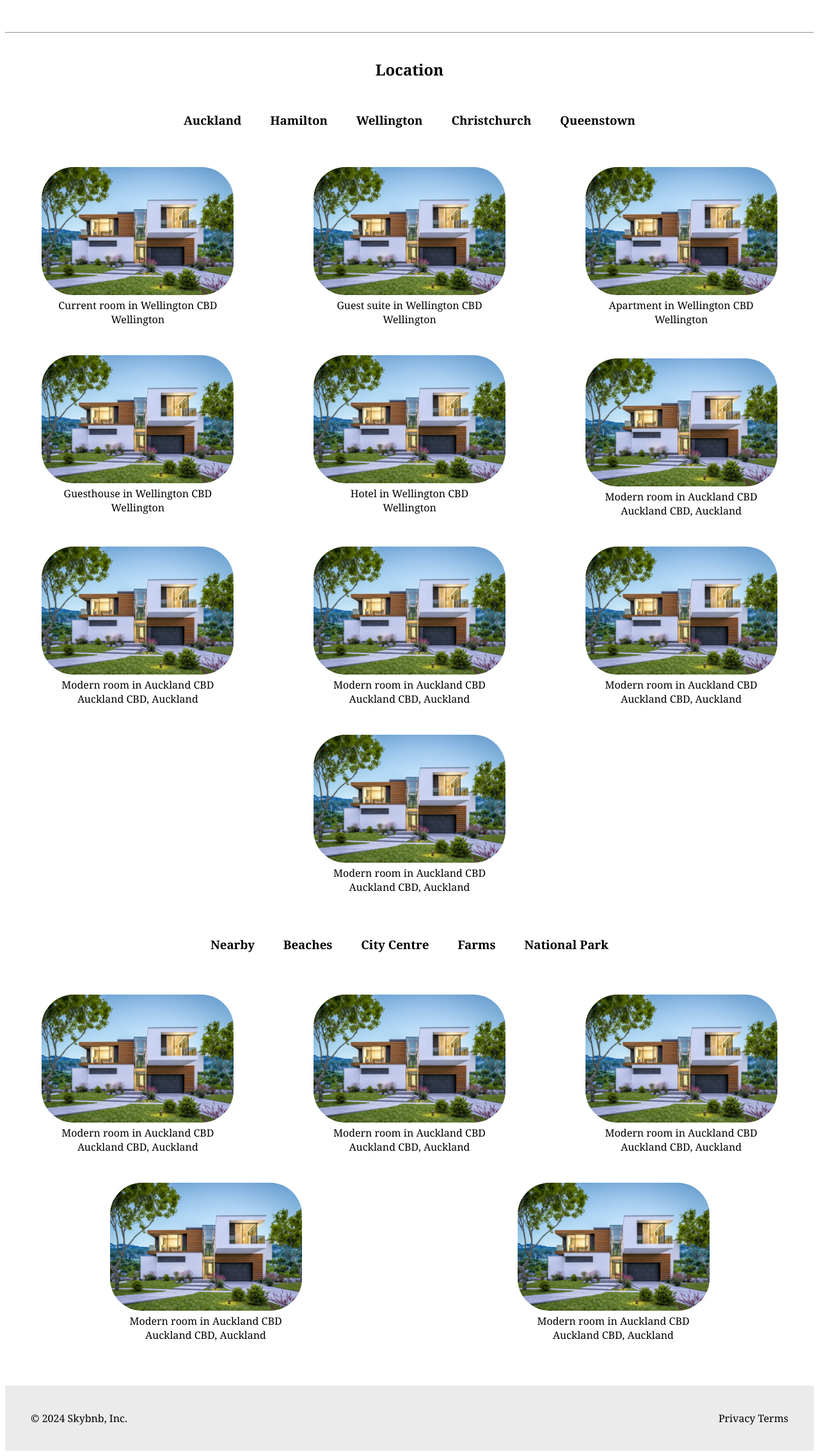
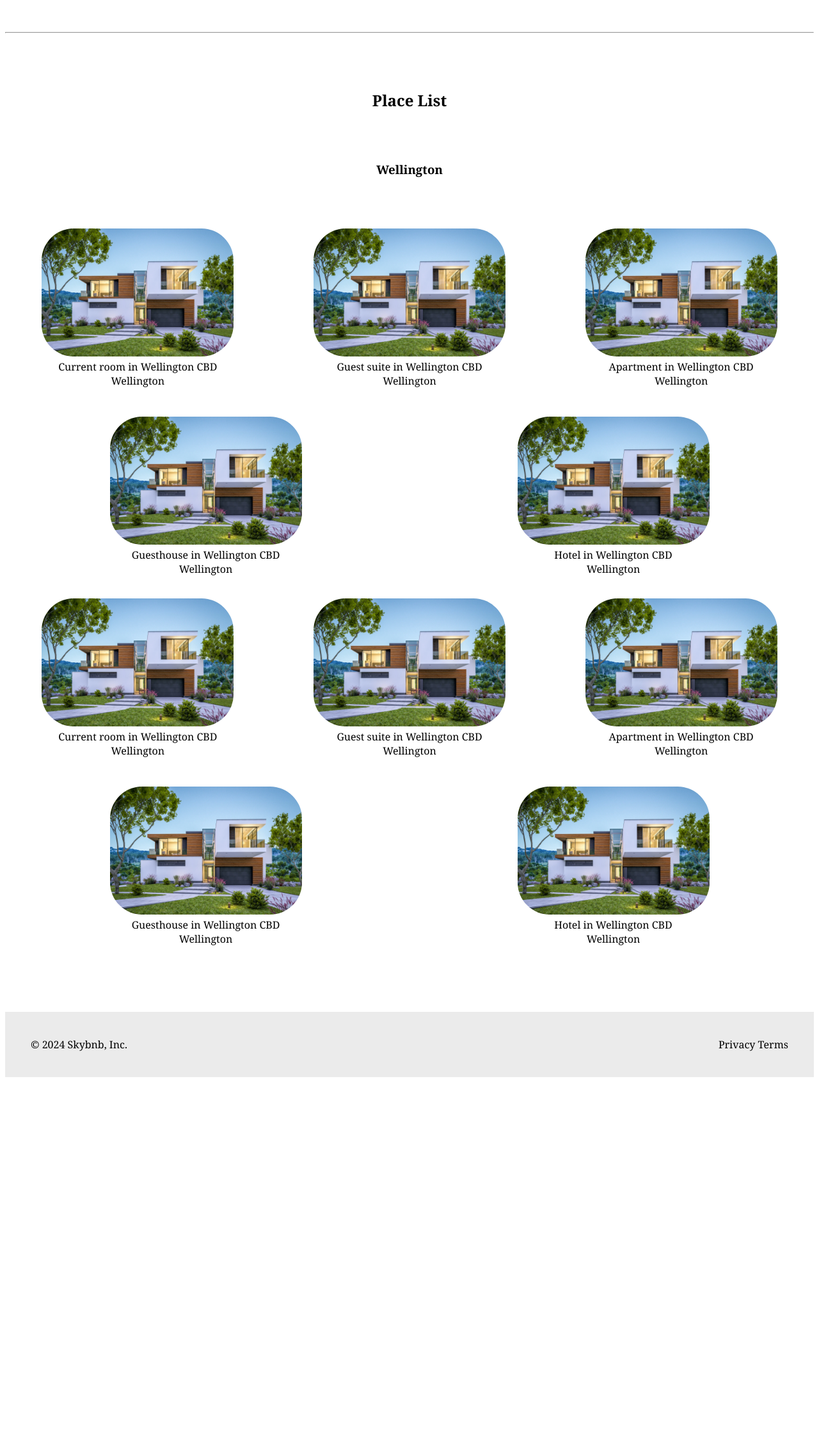
Before and after one commit to jedi24garcia/EnterpriseWebApplication, a Django app: page / in a window 1280 px wide. Shown: the part 170-2445 px from the top of the page at 64% size. After the commit the page ends 1853 px from the top, so only its background shows below. Run offline with Django 5.2, Linux system fonts and the light colour scheme; data comes from the database, SQL or seed files in the repository; both versions use the stored data as it was after the commit.

Commit message:
Updated UserProfile setup in accounts app (view, admin, model, form, url, template), base template and style, Stay_list template.

```diff
--- a/accounts/templates/signup.html
+++ b/accounts/templates/signup.html
@@ -10,10 +10,10 @@
       <!-- {{ form.as_p }} -->
       <div class="input_container">
         <div class="input_field">
-          Username: {{form.first_name}}
+          First Name: {{form.first_name}}
         </div>
         <div class="input_field">
-          Username: {{form.last_name}}
+          Last Name: {{form.last_name}}
         </div>
         <div class="input_field">
           Username: {{form.username}}
--- a/accounts/urls.py
+++ b/accounts/urls.py
@@ -6,4 +6,5 @@
     path('login/', views.UserLogin, name='login'),
     path('signup/', views.UserSignUp, name='signup'),
     path('logout/', LogoutView.as_view(), name='logout'),
+    path('user_profile', views.UserProfile, name='user_profile'),
 ]
--- a/static/css/base.css
+++ b/static/css/base.css
@@ -34,6 +34,17 @@
 }
 
 /* Home Page */
+
+.list_title {
+  padding-top: 40px;
+  padding-bottom: 10px;
+}
+
+.location-list {
+
+  padding-bottom: 20px;
+}
+
 h2 {
   padding-top: 20px;
 }
@@ -113,6 +124,15 @@
   transform: scale(1.2);
 }
 
+
+.property_box {
+  padding-bottom: 30px;
+}
+
+
+
+
+
 footer {
   display: flex;
   justify-content: space-between;
@@ -153,7 +173,9 @@
 }
 
 
-/* login_signup page */
+
+
+/* login_signup_profile page */
 
 .form_container {
   padding: 100px 50px;
@@ -171,7 +193,8 @@
     /* background-color: grey; */
     border-radius: 30px;
   width: 500px;
-  height: 460px;
+  /* height: 400px; */
+  padding-bottom: 80px;
 
 }
 
@@ -201,6 +224,11 @@
   border: none;
   margin-bottom: 30px;
   margin-top: 30px;
+  cursor: pointer;
+  }
+
+ .box_container form button{
+    cursor: pointer;
   }
 
   .input_field {
--- a/stays/templates/stays/stay_detail.html
+++ b/stays/templates/stays/stay_detail.html
@@ -4,6 +4,7 @@
 
 {% block content %}
 <div id="stay-detail">
+    <div class="stay_detail_box">
         <h3 class="location">Exact location provided after booking</h3>
         <div class="stay-section-1">
             <div class="stay-images">
@@ -47,8 +48,6 @@
             </div>
         </div>
     </div>
-
-
-
+</div>
 
 {% endblock %}
--- a/stays/templates/stays/stay_list.html
+++ b/stays/templates/stays/stay_list.html
@@ -2,17 +2,46 @@
 {% load static %}
 
 {% block content %}
+<div class="list_title">
+    <h2>Place List</h2>
+</div>
+<div class="property_box">
+<!-- <h2>Propery List</h2> -->
+    <div class="location-list">
+        <h3>
+            <!-- <span>Auckland</span>
+            <span>Hamilton</span> -->
+            <span>Wellington</span>
+            <!-- <span>Christchurch</span>
+            <span>Queenstown</span> -->
+        </h3>
+    </div>
+    <div class="card_container">
+        <div class="image-row">
+            {% for stay in stays %}
+                <div class="image-item">
+                    <a href="{% url 'stay_detail' stay.pk %}">
+                        <div class="card_box">
+                            <img src="{% static 'property.webp' %}">
+                            <p>{{ stay.title }}<br>{{ stay.location }}</p>
+                        </div>
+                    </a>
+                </div>
 
-<h2>Location</h2>
-<div class="location-list">
+            {% endfor %}
+        </div>
+    </div>
+
+    <!-- <div class="location-list">
     <h3>
-        <span>Auckland</span>
-        <span>Hamilton</span>
-        <span>Wellington</span>
-        <span>Christchurch</span>
-        <span>Queenstown</span>
+        <span>Nearby</span>
+        <span>Beaches</span>
+        <span>City Centre</span>
+        <span>Farms</span>
+        <span>National Park</span>
     </h3>
-    </div>
+    </div> -->
+
     <div class="card_container">
 
         <div class="image-row">
@@ -25,85 +54,11 @@
                         </div>
                     </a>
                 </div>
+
             {% endfor %}
-            <div class="image-item">
-                <div class="card_box">
-                    <a href=""><img src="{% static 'property.webp' %}" alt="Property Image"></a>
-                    <a href=""><p>Modern room in Auckland CBD<br>Auckland CBD, Auckland</p></a>
-                </div>
-            </div>
-            <div class="image-item">
-                <div class="card_box">
-                    <a href=""><img src="{% static 'property.webp' %}" alt="Property Image"></a>
-                    <a href=""><p>Modern room in Auckland CBD<br>Auckland CBD, Auckland</p></a>
-                </div>
-            </div>
-            <div class="image-item">
-                <div class="card_box">
-                    <a href=""><img src="{% static 'property.webp' %}" alt="Property Image"></a>
-                    <a href=""><p>Modern room in Auckland CBD<br>Auckland CBD, Auckland</p></a>
-                </div>
-            </div>
-            <div class="image-item">
-                <div class="card_box">
-                    <a href=""><img src="{% static 'property.webp' %}" alt="Property Image"></a>
-                    <a href=""><p>Modern room in Auckland CBD<br>Auckland CBD, Auckland</p></a>
-                </div>
-            </div>
-            <div class="image-item">
-                <div class="card_box">
-                    <a href=""><img src="{% static 'property.webp' %}" alt="Property Image"></a>
-                    <a href=""><p>Modern room in Auckland CBD<br>Auckland CBD, Auckland</p></a>
-                </div>
-            </div>
-        </div>
-    </div>
-
-    <div class="location-list">
-    <h3>
-        <span>Nearby</span>
-        <span>Beaches</span>
-        <span>City Centre</span>
-        <span>Farms</span>
-        <span>National Park</span>
-    </h3>
-    </div>
-
-    <div class="card_container">
-        <div class="image-row">
-            <div class="image-item">
-                <div class="card_box">
-                    <a href=""><img src="{% static 'property.webp' %}" alt="Property Image"></a>
-                    <a href=""><p>Modern room in Auckland CBD<br>Auckland CBD, Auckland</p></a>
-                </div>
-            </div>
-            <div class="image-item">
-                <div class="card_box">
-                    <a href=""><img src="{% static 'property.webp' %}" alt="Property Image"></a>
-                    <a href=""><p>Modern room in Auckland CBD<br>Auckland CBD, Auckland</p></a>
-                </div>
-            </div>
-            <div class="image-item">
-                <div class="card_box">
-                    <a href=""><img src="{% static 'property.webp' %}" alt="Property Image"></a>
-                    <a href=""><p>Modern room in Auckland CBD<br>Auckland CBD, Auckland</p></a>
-                </div>
-            </div>
-            <div class="image-item">
-                <div class="card_box">
-                    <a href=""><img src="{% static 'property.webp' %}" alt="Property Image"></a>
-                    <a href=""><p>Modern room in Auckland CBD<br>Auckland CBD, Auckland</p></a>
-                </div>
-            </div>
-            <div class="image-item">
-                <div class="card_box">
-                    <a href=""><img src="{% static 'property.webp' %}" alt="Property Image"></a>
-                    <a href=""><p>Modern room in Auckland CBD<br>Auckland CBD, Auckland</p></a>
-                </div>
             </div>
         </div>
     </div>
 </div>
 
-
 {% endblock %}
--- a/templates/base.html
+++ b/templates/base.html
@@ -22,6 +22,7 @@
       <div class="authenticate">
           {% if user.is_authenticated %}
               <span>Hello, {{ user.username }}!</span>
+              <a href="{% url 'user_profile' %}">Profile</a>
               <a href="{% url 'logout' %}" class="logout-link">Logout</a>
           {% else %}
               <a href="{% url 'login' %}" class="login-link">Login</a>
```
Also changed, not shown: accounts/admin.py (+28 -0 lines), accounts/forms.py (+12 -1 lines), accounts/models.py (+22 -1 lines), accounts/templates/profile.html (added, +29 -0 lines), accounts/views.py (+19 -1 lines), accounts/migrations/0001_initial.py (added), db.sqlite3. Lines whose indentation alone changed are shown as unchanged.
